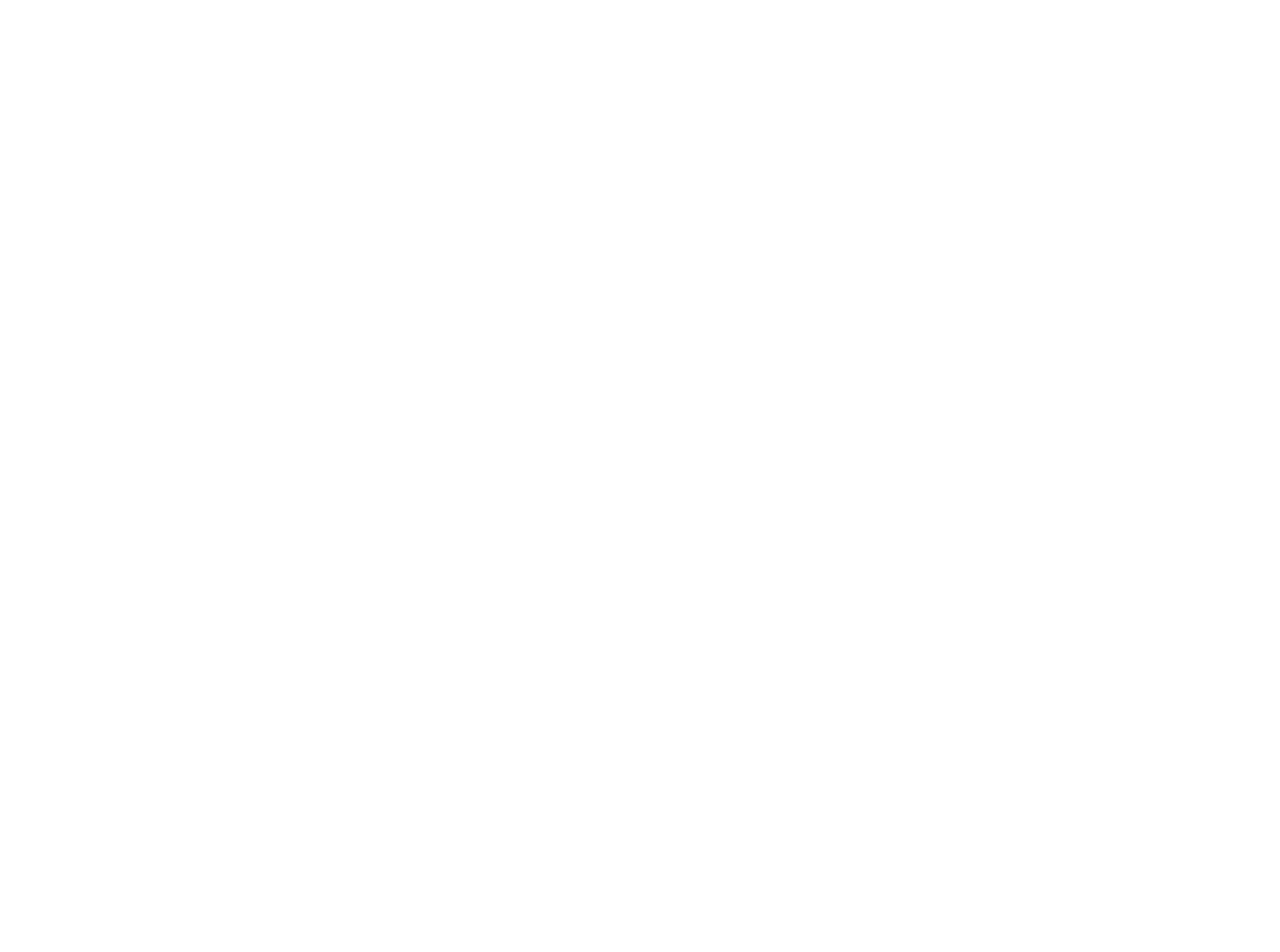
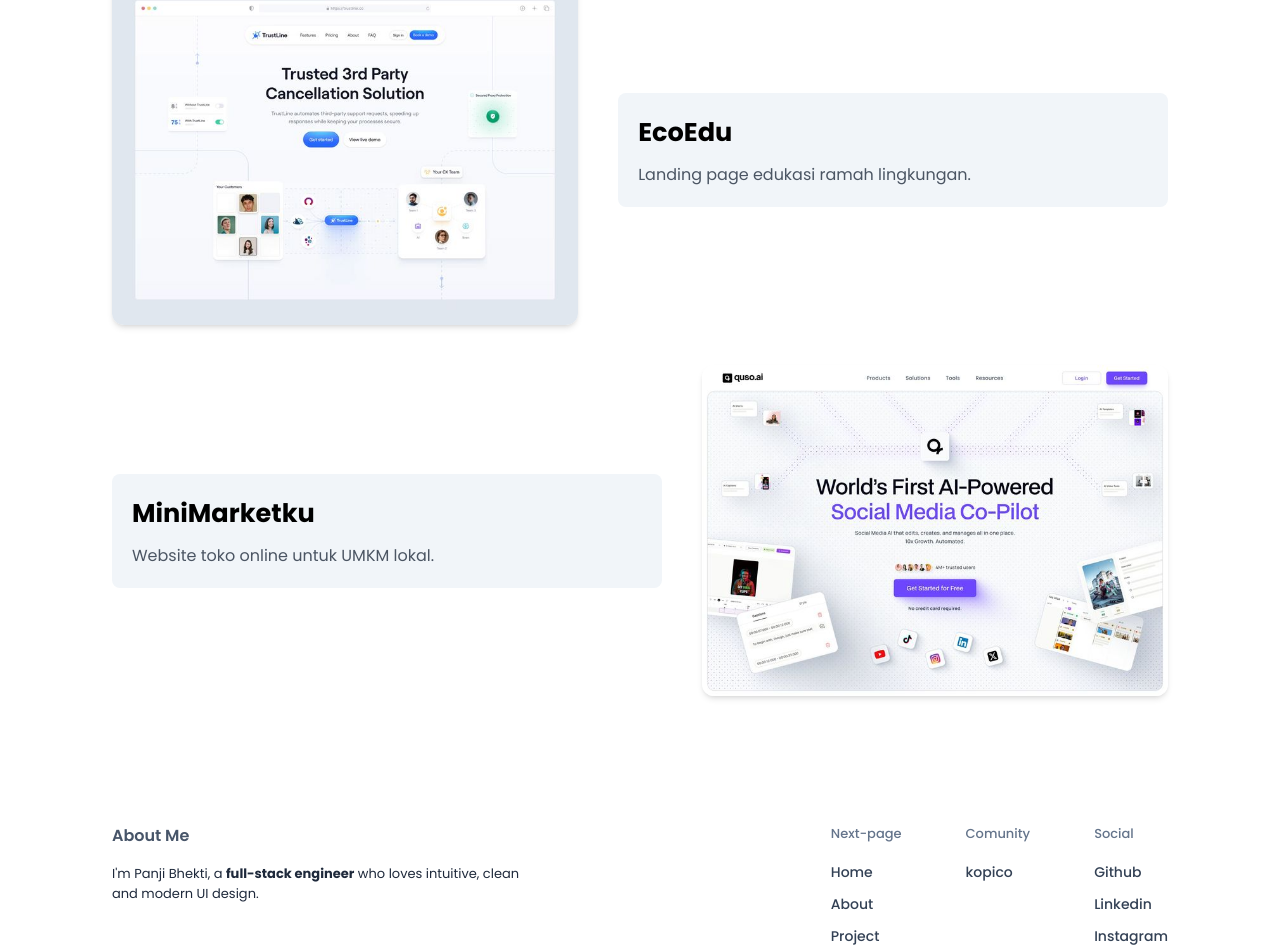
Before and after one commit to panjidev-cy/Mee, a React (Vite) app: page /project in a window 1280 px wide. Before the commit this address had no page. Shown: the part 440-1392 px from the top of the page. Before the commit the page ends 800 px from the top, so only its background shows below. Built offline with nearby package versions, Linux system fonts and the light colour scheme; a web font is replaced by a local one.

Commit message:
2.5.3.1
project section done (revisi paleng)

```diff
--- a/src/App.jsx
+++ b/src/App.jsx
@@ -2,12 +2,14 @@
 
 import Home from "./pages/Home";
 import About from "./pages/About";
+import Project from "./pages/Project";
 
 function App() {
   return (
     <Routes>
       <Route path="/" element={<Home />}></Route>
       <Route path="/about" element={<About />}></Route>
+      <Route path="/project" element={<Project />}></Route>
     </Routes>
   );
 }
--- a/src/components/shared/Footer.jsx
+++ b/src/components/shared/Footer.jsx
@@ -4,7 +4,7 @@
 const nav = [
   { name: "Home", link: "/" },
   { name: "About", link: "/about" },
-  { name: "Projects", link: "/projects" },
+  { name: "Project", link: "/project" },
   { name: "Contact", link: "/contact" },
 ];
 // const nav = [
@@ -32,9 +32,9 @@
           return (
             <li key={index} className="list-none">
               {isInternal ? (
-                <a href={item.link} className="text-sm font-medium text-slate-700 hover:text-slate-800">
+                <Link to={item.link} className="text-sm font-medium text-slate-700 hover:text-slate-800">
                   {item.name}
-                </a>
+                </Link>
               ) : (
                 <a href={item.link} className="text-sm font-medium text-slate-700 hover:text-slate-800" target="_blank" rel="noopener noreferrer">
                   {item.name}
--- a/src/components/shared/LineTime.jsx
+++ b/src/components/shared/LineTime.jsx
@@ -1,11 +1,13 @@
-export default function LineTime({ children, title = "", first = false }) {
-  if (!title?.trim()) {
-    console.log("kosong");
-  }
+export default function LineTime({ children, title = "", first = false, end = false }) {
   return (
     <div className="py-3 px-8 border-l-[1.9px] border-slate-300 relative">
       {first && (
         <div className="w-3 h-3 bg-periwinkle absolute -top-1 -left-[6px] rounded-full flex items-center justify-center">
+          <div className="w-2 h-2 bg-blue rounded-full"></div>
+        </div>
+      )}
+      {end && (
+        <div className="w-3 h-3 bg-periwinkle absolute -bottom-1 -left-[6px] rounded-full flex items-center justify-center">
           <div className="w-2 h-2 bg-blue rounded-full"></div>
         </div>
       )}
--- a/src/pages/About.jsx
+++ b/src/pages/About.jsx
@@ -163,7 +163,7 @@
           </ul>
         </LineTime>
 
-        <LineTime title="My Work Vibes">
+        <LineTime title="My Work Vibes" end="true">
           <h2 className="text-fluid-h2 italic font-semibold font-poppins text-slate-700 w-4/5 md:w-full mt-3">
             -Simple <span className="ml-4 text-blue">-Efisien</span> <span>-Estetik</span>
           </h2>
--- /dev/null
+++ b/src/pages/Project.jsx
@@ -0,0 +1,143 @@
+// import HeaderHero from "../components/shared/HeaderHero";
+
+// // import { Button } from "@/components/ui/button";
+
+// import Button from "../components/shared/Button";
+// import { motion } from "framer-motion";
+// import image1 from "../assets/web.jpeg";
+// import image2 from "../assets/web2.jpeg";
+
+// const projects = [
+//   {
+//     title: "EcoEdu",
+//     description: "Landing page edukasi ramah lingkungan untuk pelajar.",
+//     tools: ["React", "Tailwind"],
+//     image: image1,
+//     link: "#",
+//     reverse: false,
+//   },
+//   {
+//     title: "MiniMarketku",
+//     description: "Website toko online untuk UMKM lokal.",
+//     tools: ["HTML", "CSS", "JavaScript"],
+//     image: image2,
+//     link: "#",
+//     reverse: true,
+//   },
+// ];
+
+// function ProjectsPage() {
+//   return (
+//     <div className="space-y-24 px-4 sm:px-8 md:px-16 py-16 ">
+//       {/* HERO SECTION */}
+//       <section className="text-center">
+//         <h1 className="text-4xl font-bold mb-4">Proyek Terbaru</h1>
+//         <p className="text-lg text-gray-600">Ide-ide kreatif yang jadi nyata dan bisa kamu jelajahi.</p>
+//       </section>
+
+//       {/* PROJECTS SECTION */}
+//       {projects.map((project, index) => (
+//         <motion.section
+//           key={index}
+//           className={`flex flex-col md:flex-row items-center gap-10 ${project.reverse ? "md:flex-row-reverse" : ""}`}
+//           initial={{ opacity: 0, y: 40 }}
+//           whileInView={{ opacity: 1, y: 0 }}
+//           transition={{ duration: 0.6 }}
+//           viewport={{ once: true }}
+//         >
+//           <img src={project.image} alt={project.title} className="w-full md:w-1/2 rounded-xl shadow-lg" />
+//           <div className="w-full md:w-1/2 space-y-3">
+//             <h2 className="text-2xl font-semibold">{project.title}</h2>
+//             <p className="text-gray-600">{project.description}</p>
+//             <p className="text-sm text-gray-500">Tools: {project.tools.join(", ")}</p>
+//             <a href={project.link} target="_blank" rel="noopener noreferrer" className="inline-block mt-2 text-violet-600 hover:underline">
+//               🔗 Live Preview
+//             </a>
+//           </div>
+//         </motion.section>
+//       ))}
+
+//       {/* CTA SECTION */}
+//       <section className="text-center bg-gray-50 rounded-xl py-12">
+//         <h2 className="text-2xl font-bold mb-2">Punya ide proyek juga?</h2>
+//         <p className="text-gray-600 mb-4">Yuk ngobrol dan wujudkan bareng. Siapa tahu project kamu jadi yang selanjutnya di sini 🚀</p>
+//         <Button asChild>
+//           <a href="/contact">📩 Hubungi Aku</a>
+//         </Button>
+//       </section>
+//     </div>
+//   );
+// }
+
+// export default function Project() {
+//   return (
+//     <>
+//       <HeaderHero
+//         headline="Creative ideas that come to life."
+//         subtitle="Latest Projects"
+//         caption="Every project here is not just about design — it’s about real experience, message, and function. I believe that a website is not just about how it looks, but how we convey value online."
+//       />
+
+//       <ProjectsPage />
+//     </>
+//   );
+// }
+
+import image1 from "../assets/web.jpeg";
+import image2 from "../assets/web2.jpeg";
+import Paddings from "../components/shared/paddings";
+import HeaderHero from "../components/shared/HeaderHero";
+import Footer from "../components/shared/Footer";
+import { motion } from "framer-motion";
+
+function ProjectItem({ title, description, image, reverse = false }) {
+  return (
+    <motion.section
+      className={`flex  md:flex-col-reverse items-center gap-10 mt-10 ${reverse ? "flex-row-reverse" : ""}`}
+      initial={{ opacity: 0, y: 40 }}
+      whileInView={{ opacity: 1, y: 0 }}
+      transition={{ duration: 0.6 }}
+      viewport={{ once: true }}
+    >
+      {/* Gambar */}
+      <div className="max-w-[550px]">
+        <img src={image} alt={title} className="w-full  h-auto object-cover rounded-xl shadow-md transition-transform hover:scale-105 duration-300" />
+      </div>
+
+      {/* Teks */}
+      <div className="w-4/5 md:w-full space-y-3 bg-slate-100 px-5 py-5 rounded-lg font-poppins">
+        <h2 className="text-fluid-h3 font-bold">{title}</h2>
+        <p className="text-gray-600 text-fluid-caption">{description}</p>
+      </div>
+    </motion.section>
+  );
+}
+
+const projects = [
+  {
+    title: "EcoEdu",
+    description: "Landing page edukasi ramah lingkungan.",
+    image: image1,
+    reverse: false,
+  },
+  {
+    title: "MiniMarketku",
+    description: "Website toko online untuk UMKM lokal.",
+    image: image2,
+    reverse: true,
+  },
+];
+
+export default function Project() {
+  return (
+    <>
+      <HeaderHero headline="Creative ideas that come true" subtitle="Latest Projects" caption="Every project here is not just about design — it's about real experience, message, and function." />
+      <Paddings>
+        {projects.map((proj, idx) => (
+          <ProjectItem key={idx} {...proj} />
+        ))}
+      </Paddings>
+      <Footer />
+    </>
+  );
+}
```
